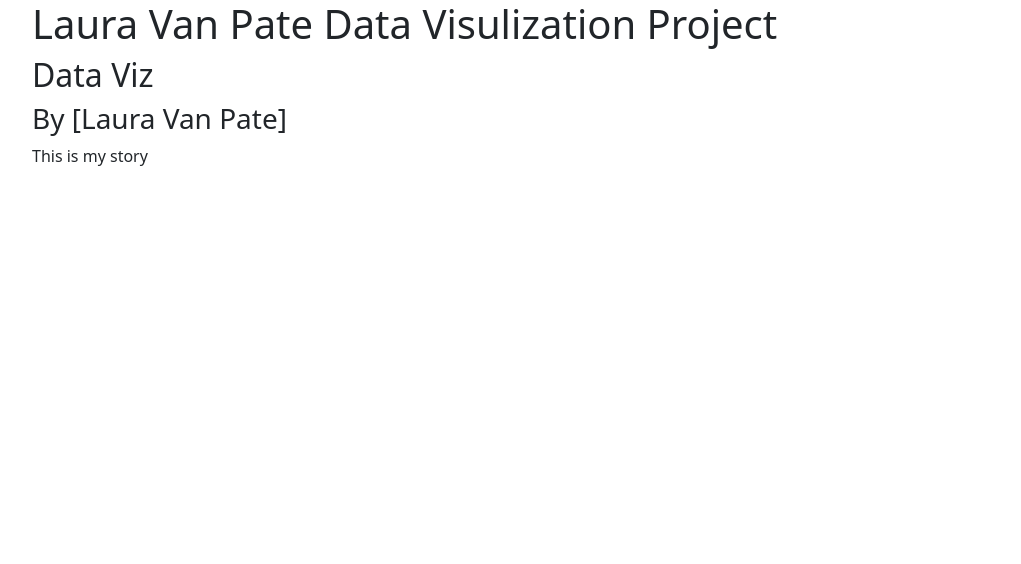
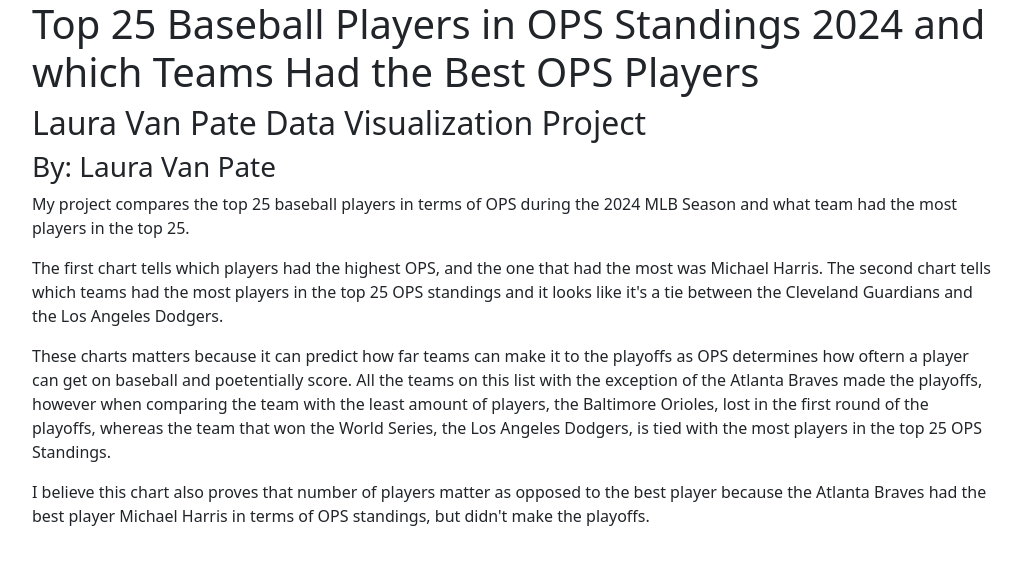
Before and after one commit to LauraVanPate2002/JOUR352-Fall2024, a plain HTML site: page data-viz-project/index.html in a window 1280 px wide. Shown: the whole page, without its empty margins (128-1149 px from the left). Drawn offline with nearby package versions, Linux system fonts and the light colour scheme; a script that the page names is missing.

Commit message:
Data Viz Project

```diff
--- a/data-viz-project/index.html
+++ b/data-viz-project/index.html
@@ -21,13 +21,24 @@
 
 <body>
 
-    <h1>Laura Van Pate Data Visulization Project</h1>
-    <h2>Data Viz</h2>
-    <h3>By [Laura Van Pate]</h3>
-    <p>This is my story</p>
+    <h1> Top 25 Baseball Players in OPS Standings 2024 and which Teams Had the Best OPS Players</h1>
 
-<!--Chart embeds go here-->
+    <h2>Laura Van Pate Data Visualization Project</h2>
 
+    <h3>By: Laura Van Pate</h3>
+
+    <p>My project compares the top 25 baseball players in terms of OPS during the 2024 MLB Season and what team had the most players in the top 25.</p>
+
+    <p>The first chart tells which players had the highest OPS, and the one that had the most was Michael Harris. The second chart tells which teams had the most players in the top 25 OPS standings and it looks like it's a tie between the Cleveland Guardians and the Los Angeles Dodgers.</p>
+
+    <p>These charts matters because it can predict how far teams can make it to the playoffs as OPS determines how oftern a player can get on baseball and poetentially score. All the teams on this list with the exception of the Atlanta Braves made the playoffs, however when comparing the team with the least amount of players, the Baltimore Orioles, lost in the first round of the playoffs, whereas the team that won the World Series, the Los Angeles Dodgers, is tied with the most players in the top 25 OPS Standings.</p>
+
+    <p>I believe this chart also proves that number of players matter as opposed to the best player because the Atlanta Braves had the best player Michael Harris in terms of OPS standings, but didn't make the playoffs.</p>
+
+
+    <div class="flourish-embed flourish-chart" data-src="visualisation/20062376"><script src="https://public.flourish.studio/resources/embed.js"></script><noscript><img src="https://public.flourish.studio/visualisation/20062376/thumbnail" width="100%" alt="chart visualization" /></noscript></div>
+
+    <div class="flourish-embed flourish-chart" data-src="visualisation/20098888"><script src="https://public.flourish.studio/resources/embed.js"></script><noscript><img src="https://public.flourish.studio/visualisation/20098888/thumbnail" width="100%" alt="chart visualization" /></noscript></div>
 </body>
 
 </html>
```
